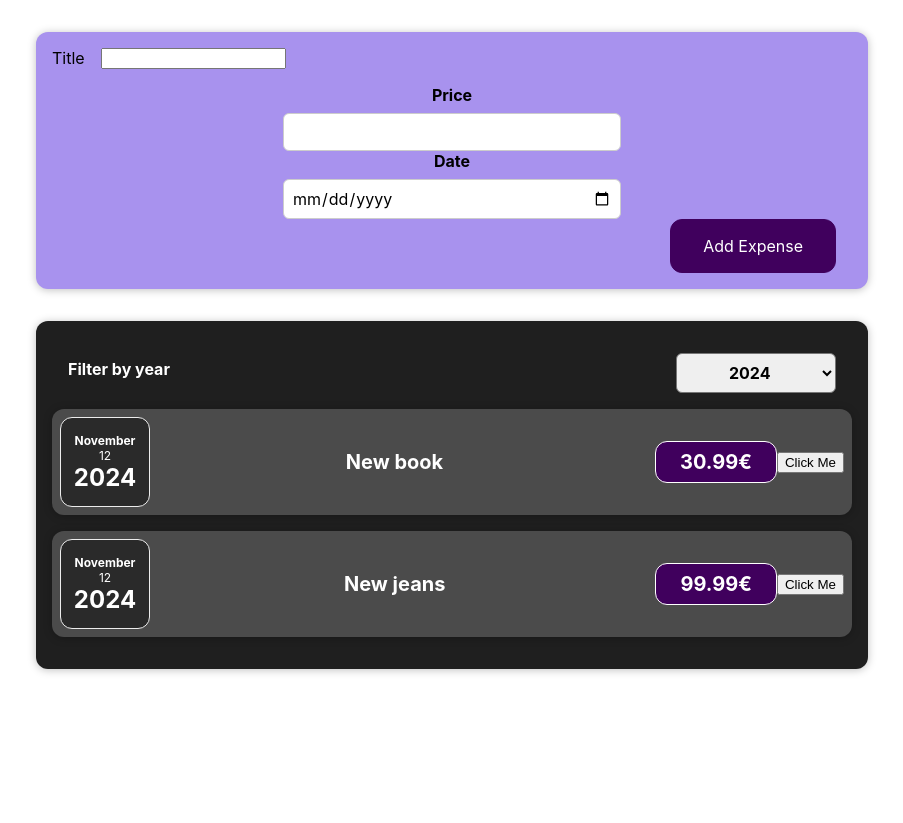
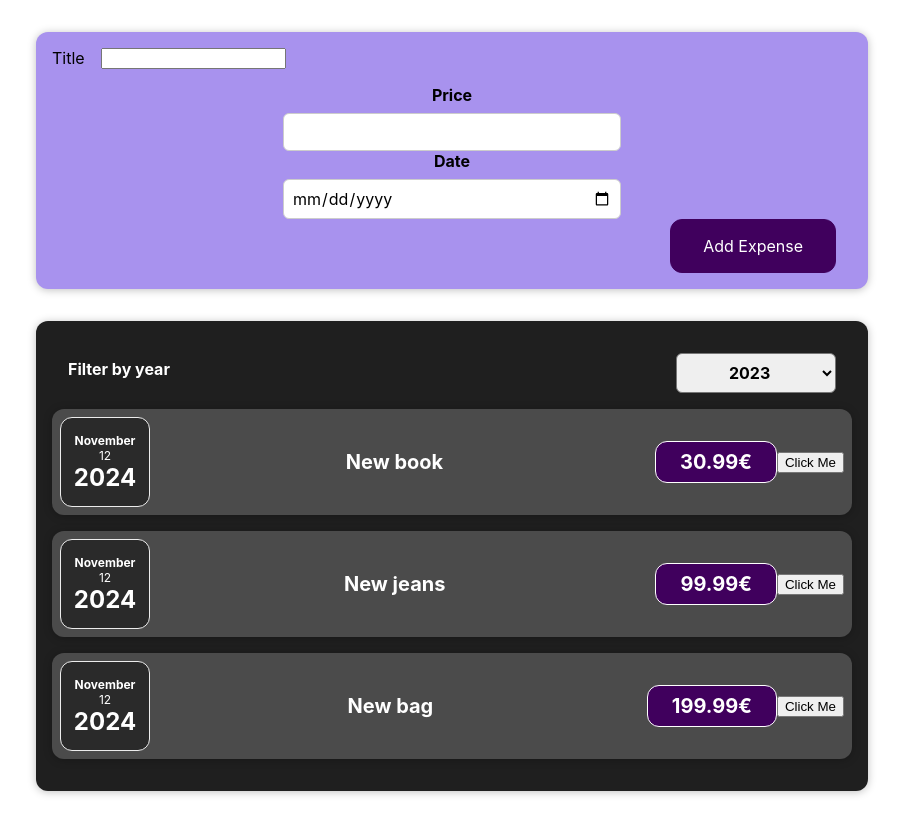
Before and after one commit to SlayHand/react, a React (Vite) app: page / in a window 1280 px wide. Shown: the whole page, without its empty margins (188-1091 px from the left). Before the commit the page ends 800 px from the top, so only its background shows below. Built offline with nearby package versions, Linux system fonts and the light colour scheme.

Commit message:
13. Vormi andmete kuvamine nimekirjast ja eelmisele ylesandele parandusi

```diff
--- a/src/App.jsx
+++ b/src/App.jsx
@@ -1,25 +1,38 @@
+import { useState } from 'react';
 import React from 'react';
 import './App.css';
 import Expenses from './components/Expenses/Expenses.jsx';
 import NewExpense from './components/NewExpense/NewExpense.jsx';
 
-const App = () => {
-  const expenses = [
+  const DYMMY_EXPENSES = [
 {
+   id: 'id1',
    date: new Date(2024, 10, 12),
    title: 'New book',
    price: 30.99
 } ,
 {
+  id: 'id2',
   date: new Date(2024, 10, 12),
   title: 'New jeans',
   price: 99.99
-}
+} ,
+{
+  id: 'id3',
+  date: new Date(2024, 10, 12),
+  title: 'New bag',
+  price: 199.99
+},
 ]
 
+const App = () => {
+  const [expenses, setExpenses] = useState(DYMMY_EXPENSES)
+
+
 const addExpenseHandler = (expense) => {
-  console.log('In App.js')
-  console.log(expense)
+  setExpenses((previousExpenses) => {
+    return [expense, ...previousExpenses]
+  })
 }
 
   return (
--- a/src/components/Expenses/ExpenseItem.jsx
+++ b/src/components/Expenses/ExpenseItem.jsx
@@ -6,7 +6,7 @@ import { useState } from 'react'
 
 
 function ExpenseItem(props){
-    const [title, setTitle] = useState(props.data.title)
+    const [title, setTitle] = useState(props.expenseData.title)
 
     const clickHandler = () => {
         console.log('Clicked!')
@@ -16,10 +16,10 @@ function ExpenseItem(props){
 
     return (
         <Card className="expense-item">
-            <ExpenseDate date={props.data.date}></ExpenseDate>
+            <ExpenseDate date={props.expenseData.date}></ExpenseDate>
             <div className="expense-item__description">
-                <h2>{props.data.title}</h2>
-                <div className="expense-item__price">{props.data.price}€</div>
+                <h2>{props.expenseData.title}</h2>
+                <div className="expense-item__price">{props.expenseData.price}€</div>
             </div>
             <button onClick={clickHandler}>Click Me</button>
         </Card>
--- a/src/components/Expenses/Expenses.jsx
+++ b/src/components/Expenses/Expenses.jsx
@@ -8,17 +8,17 @@ import ExpensesFilter from './ExpensesFilter.jsx'
 
 const Expenses = (props) => {
 
-  const [filteredYear, setFilteredYear] = useState('2024');
-
-  const filterChangeHandler = (selectedYear) => {
-        setFilteredYear(selectedYear);
-        console.log(`Your data in Expenses.jsx ${selectedYear}`);
+  const filterChangeHandler = (filteredYear) => {
+        console.log('Your data in Expenses.jsx' + filteredYear);
       }
   return (
     <Card className='expenses'>
-        <ExpensesFilter selectedYear={filteredYear} onChangeFilter={filterChangeHandler} />
-        <ExpenseItem data={props.expenses[0]}/>
-        <ExpenseItem data={props.expenses[1]}/>
+        <ExpensesFilter onChangeFilter={filterChangeHandler} />
+          {
+            props.expenses.map((expense) => {
+              return <ExpenseItem expenseData={expense} key={expense.id}/>
+            })
+          }
     </Card>
   )
 }
```
